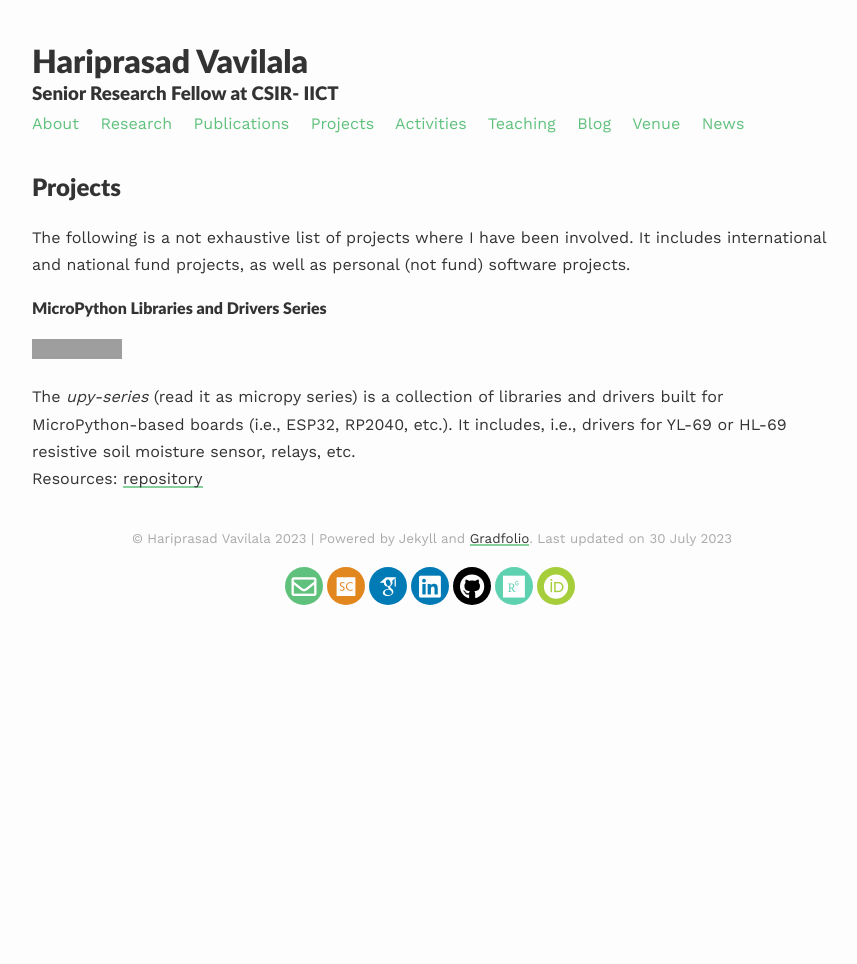
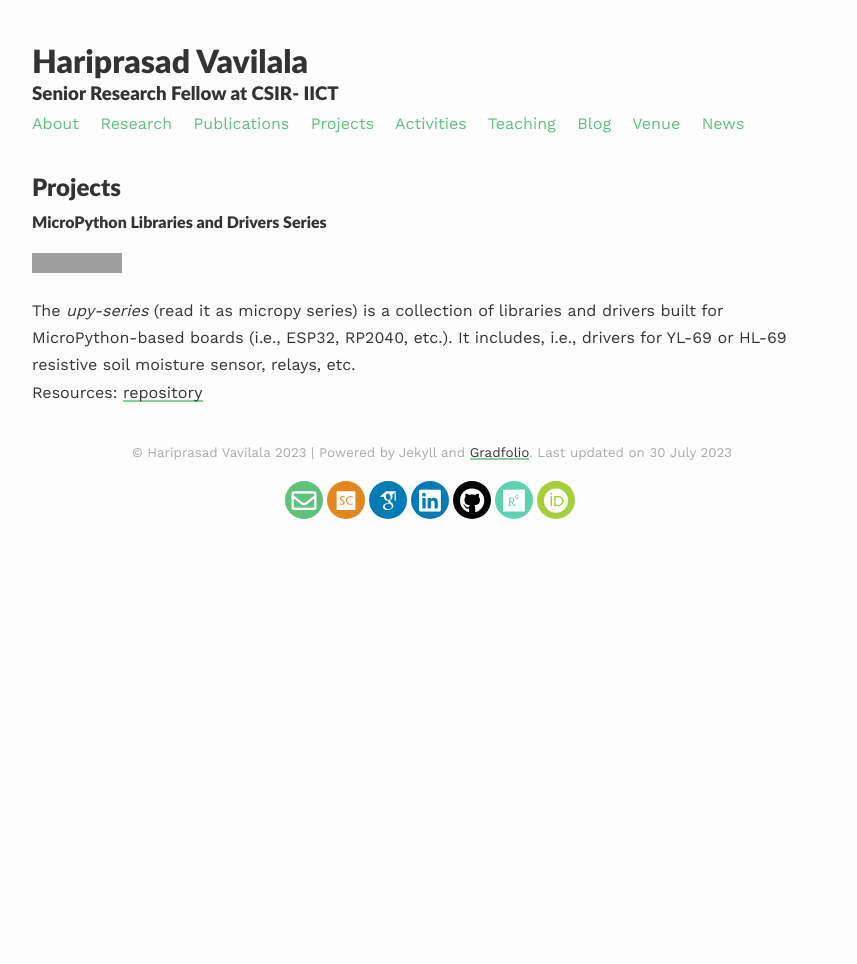
Before and after one commit to hari-stats/CV, a Jekyll site: the page built from _pages/projects.md, in a window 1280 px wide. Shown: the whole page, without its empty margins (208-1065 px from the left). Built offline with Jekyll 4.4.1, drawn with Linux system fonts in a browser that asks for light colours; nearby versions of some CDN libraries; some web fonts are replaced; grey boxes are pictures that could not be loaded.

Commit message:
Update projects.md

```diff
--- a/_pages/projects.md
+++ b/_pages/projects.md
@@ -6,7 +6,6 @@ published: true
 ---
 
 ## Projects
-The following is a not exhaustive list of projects where I have been involved. It includes international and national fund projects, as well as personal (not fund) software projects.
 
 #### MicroPython Libraries and Drivers Series
 <img src="https://img.shields.io/badge/project-software-green">
```
